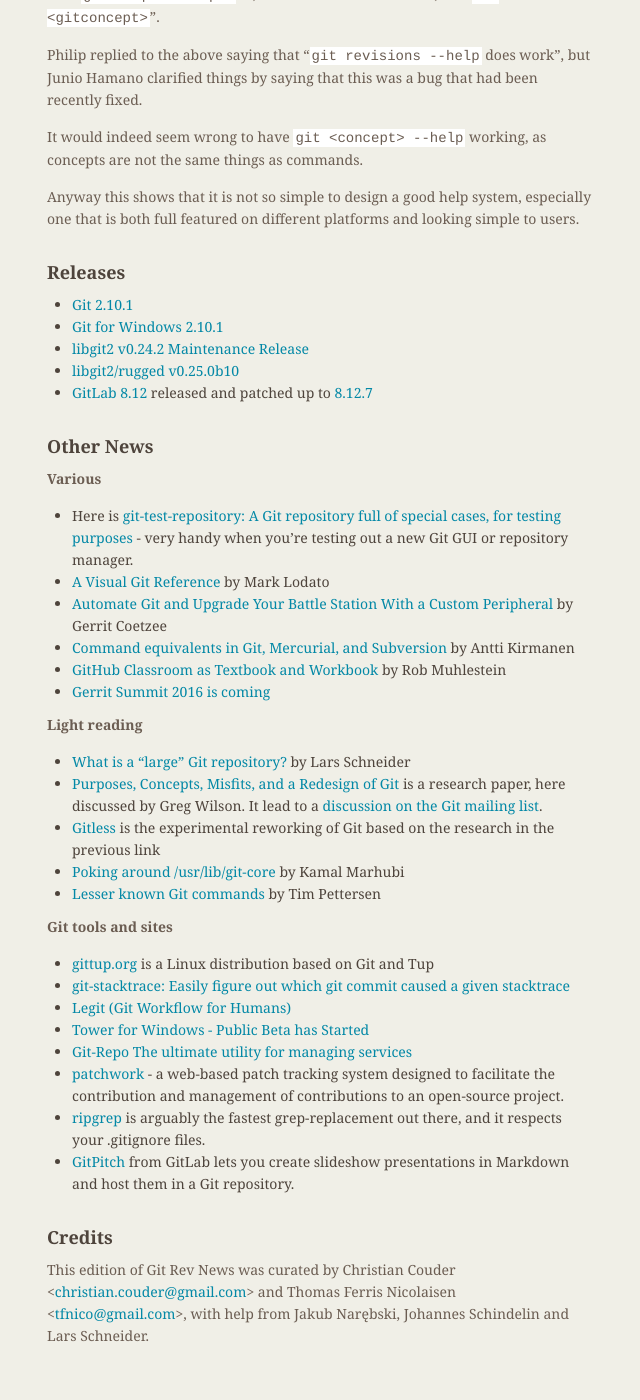
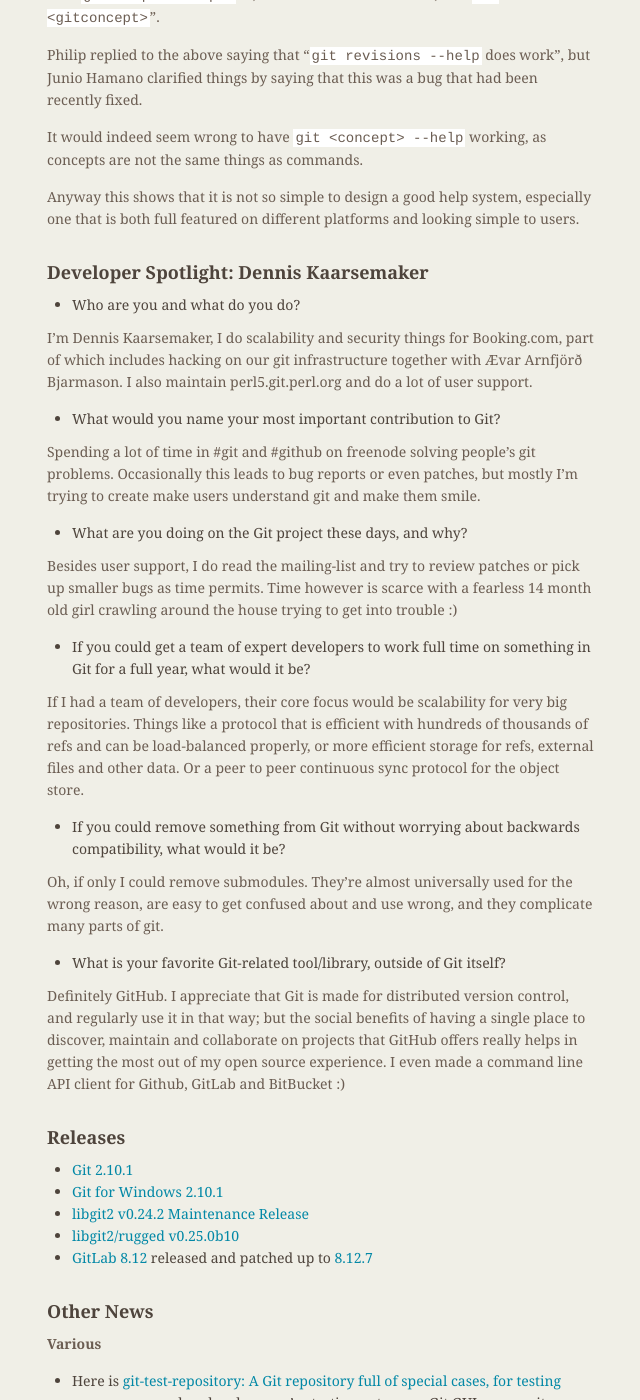
Before and after one commit to git/git.github.io, a Jekyll site: the page built from rev_news/drafts/edition-20.md, in a window 1280 px wide and 1400 px high, scrolled down 3208 px. Shown: the whole window, without its empty margins (487-1127 px from the left). Built offline with Jekyll 4.4.1, drawn with Linux system fonts in a browser that asks for light colours; before the commit the page ends 4570 px from its top, so only the background shows below that.

Commit message:
rn-20: add Dennis' interview

```diff
--- a/rev_news/drafts/edition-20.md
+++ b/rev_news/drafts/edition-20.md
@@ -189,6 +189,55 @@
 platforms and looking simple to users.
 
 
+## Developer Spotlight: Dennis Kaarsemaker
+
+* Who are you and what do you do?
+
+I'm Dennis Kaarsemaker, I do scalability and security things for
+Booking.com, part of which includes hacking on our git infrastructure
+together with Ævar Arnfjörð Bjarmason. I also maintain
+perl5.git.perl.org and do a lot of user support.
+
+* What would you name your most important contribution to Git?
+
+Spending a lot of time in #git and #github on freenode solving people's
+git problems. Occasionally this leads to bug reports or even patches,
+but mostly I'm trying to create make users understand git and make them
+smile.
+
+* What are you doing on the Git project these days, and why?
+
+Besides user support, I do read the mailing-list and try to review
+patches or pick up smaller bugs as time permits. Time however is scarce
+with a fearless 14 month old girl crawling around the house trying to
+get into trouble :)
+
+* If you could get a team of expert developers to work full time on
+  something in Git for a full year, what would it be?
+
+If I had a team of developers, their core focus would be scalability
+for very big repositories. Things like a protocol that is efficient
+with hundreds of thousands of refs and can be load-balanced properly, or
+more efficient storage for refs, external files and other data. Or a
+peer to peer continuous sync protocol for the object store.
+
+* If you could remove something from Git without worrying about
+  backwards compatibility, what would it be?
+
+Oh, if only I could remove submodules. They're almost universally used
+for the wrong reason, are easy to get confused about and use wrong, and
+they complicate many parts of git.
+
+* What is your favorite Git-related tool/library, outside of Git itself?
+
+Definitely GitHub. I appreciate that Git is made for distributed
+version control, and regularly use it in that way; but the social
+benefits of having a single place to discover, maintain and collaborate
+on projects that GitHub offers really helps in getting the most out of
+my open source experience. I even made a command line API client for
+Github, GitLab and BitBucket :)
+
+
 ## Releases
 
 * [Git 2.10.1](https://public-inbox.org/git/xmqqvax93w1c.fsf@gitster.mtv.corp.google.com/)
```
